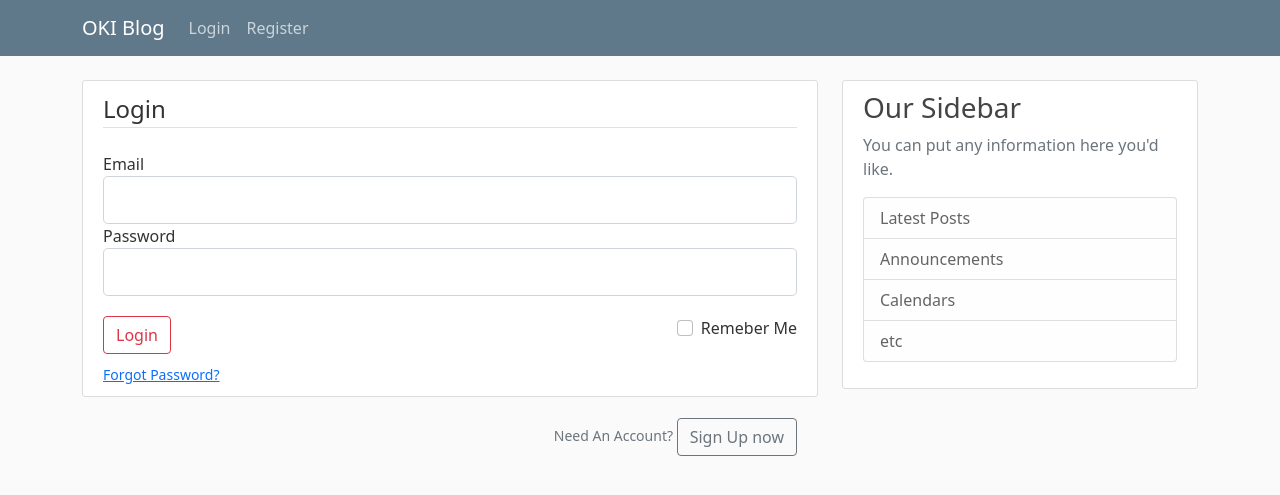
After one commit to okeomasilachi/OKI-Blog-web-app, a Flask app: page /login in a window 1280 px wide. The commit adds this page. Shown: the top 495 px of the page. Run offline with Flask 3, Linux system fonts and the light colour scheme.

Commit message:
implement server side and user login info

```diff
--- a/form.py
+++ b/blog/form.py
@@ -1,6 +1,7 @@
 from flask_wtf import FlaskForm
 from wtforms import StringField, PasswordField, SubmitField, BooleanField
-from wtforms.validators import DataRequired, Length, Email, EqualTo
+from wtforms.validators import DataRequired, Length, Email, EqualTo, ValidationError
+from blog.models import User
 
 
 class Regfrom(FlaskForm):
@@ -13,6 +14,17 @@ class Regfrom(FlaskForm):
                                      validators=[DataRequired(), EqualTo('password')])
     submit = SubmitField('Sign Up')
 
+    def validate_uname(self, field):
+        user = User.query.filter_by(uname=field.data).first()
+        if user:
+            raise ValidationError(f"The user name {field.data} already Exist")
+
+    def validate_email(self, field):
+        email = User.query.filter_by(email=field.data).first()
+        if email:
+            raise ValidationError(f"{field.data} already in use by another user")
+
+
 class Loginfrom(FlaskForm):
     email = StringField('Email',
                         validators=[DataRequired(), Email()])
--- /dev/null
+++ b/blog/routs.py
@@ -0,0 +1,77 @@
+from flask import render_template, url_for, flash, redirect
+from blog import app, db, bc
+from blog.form import Regfrom, Loginfrom
+from blog.models import User, Post
+from flask_login import login_user, current_user, logout_user, login_required
+
+post = [
+    {
+        "author": "okeoma",
+        "title": "my post",
+        "content": "my first post",
+        "date": "April 21, 2023"
+    },
+    {
+        "author": "onyedibia",
+        "title": "next post",
+        "content": "another user's post",
+        "date": "november 09, 2019"
+    }
+]
+
+
+@app.route("/")
+@app.route("/home")
+def home():
+    if not current_user.is_authenticated:
+        return redirect(url_for("login"))
+    return render_template("home.html", posts=post)
+
+
+@app.route("/About")
+@app.route("/about")
+def about():
+    if not current_user.is_authenticated:
+        return redirect(url_for("login"))
+    return render_template("about.html", title="About")
+
+
+@app.route("/register", methods=["GET", "POST"])
+def register():
+    if current_user.is_authenticated:
+        return redirect(url_for("home"))
+    form = Regfrom()
+    if form.validate_on_submit():
+        hp = bc.generate_password_hash(form.password.data).decode("utf-8")
+        user = User(uname=form.uname.data, email=form.email.data, password=hp)
+        db.session.add(user)
+        db.session.commit()
+        flash(f"Account Created!", "success")
+        return redirect(url_for("login"))
+    return render_template("register.html", title="Register", form=form)
+
+
+@app.route("/login", methods=["GET", "POST"])
+def login():
+    if current_user.is_authenticated:
+        return redirect(url_for("home"))
+    form = Loginfrom()
+    if form.validate_on_submit():
+        user = User.query.filter_by(email=form.email.data).first()
+        if user and bc.check_password_hash(user.password, form.password.data):
+            login_user(user, remember=form.remember.data)
+            flash(f"Welcome Back {user.uname}", "success")
+            return redirect(url_for("home"))
+        else:
+            flash("Login Unsuccessful, Please check Credentials", "danger")
+    return render_template("login.html", title="Login", form=form)
+
+@app.route("/logout",)
+def logout():
+    logout_user()
+    return redirect(url_for("home"))
+
+@app.route("/account",)
+@login_required
+def account():
+    return render_template("account.html", title="Account")
--- a/templates/layout.html
+++ b/blog/templates/layout.html
@@ -22,13 +22,20 @@
             </button>
             <div class="collapse navbar-collapse" id="navbarToggle">
               <div class="navbar-nav mr-auto">
-                <a class="nav-item nav-link" href="/">Home</a>
-                <a class="nav-item nav-link" href="/about">About</a>
+              {% if current_user.is_authenticated %}
+                <a class="nav-item nav-link" href="{{url_for("home")}}">Home</a>
+                <a class="nav-item nav-link" href="{{url_for("about")}}">About</a>
+              {% endif %}
               </div>
               <!-- Navbar Right Side -->
               <div class="navbar-nav">
-                <a class="nav-item nav-link" href="/login">Login</a>
-                <a class="nav-item nav-link" href="/register">Register</a>
+                {% if current_user.is_authenticated %}
+                  <a class="nav-item nav-link" href="{{url_for("account")}}">Account</a>
+                  <a class="nav-item nav-link" href="{{url_for("logout")}} ">Logout</a>
+                {% else %}
+                  <a class="nav-item nav-link" href="{{url_for("login")}} ">Login</a>
+                  <a class="nav-item nav-link" href="{{url_for("register")}}">Register</a>
+                {% endif %}
               </div>
             </div>
           </div>
--- /dev/null
+++ b/blog/templates/login.html
@@ -0,0 +1,57 @@
+{% extends "layout.html" %}
+{% block content %}
+    <div class="content-section">
+        <form method="POST" action="">
+            {{ form.hidden_tag() }}
+            <fieldset class="form-group">
+                <legend class="border-bottom mb-4">Login</legend>
+                <div class="form-group">
+                    {{ form.email.label(class="form-control-label") }}
+                    {% if  form.email.errors %}
+                        {{ form.email(class="form-control-lg is-invalid") }}
+                        <div class="invalid-feedback">
+                            {% for error in form.email.errors %}
+                                <span>{{ error }}</span>
+                            {% endfor %}
+                        </div>
+                    {% else %}
+                        {{ form.email(class="form-control form-control-lg") }}
+                    {% endif %}
+                </div>
+                <div class="form-group">
+                    {{ form.password.label(class="form-control-label") }}
+                    {% if  form.password.errors %}
+                        {{ form.password(class="form-control-lg is-invalid") }}
+                        <div class="invalid-feedback">
+                            {% for error in form.password.errors %}
+                                <span>{{ error }}</span>
+                            {% endfor %}
+                        </div>
+                    {% else %}
+                        {{ form.password(class="form-control form-control-lg") }}
+                    {% endif %}
+                </div>
+            </fieldset>
+            <div class="pt-1 pb-1">
+                <div class="form-group space" style="display: inline-block;">
+                    {{ form.submit(class="btn btn-outline-danger") }}
+                </div>
+                <div class="form-check space" style="display: inline-block; float: right;">
+                    {{ form.remember(class="form-check-input") }}
+                    {{ form.remember.label(class="form-check-label") }}
+                </div>
+            </div>
+            <div class="pt-1">
+                <small class="text-muted ml-2">
+                    <a href="#">Forgot Password?</a>
+                </small>
+            </div>
+            <div class="form-group space pt-3 pb-3" style="display: inline-block; float: right;">
+                <small class="text-muted">
+                    Need An Account? <a class="ml-2 btn btn-outline-secondary" href="{{ url_for('register') }}">Sign Up now</a>
+                </small>
+            </div>
+        </form>
+    </div>
+
+{% endblock content %}
--- /dev/null
+++ b/run.py
@@ -0,0 +1,4 @@
+from blog import app
+
+if __name__ == '__main__':
+    app.run(debug=True, port=5000)
```
Also changed, not shown: blog.py (deleted, +0 -50 lines), blog/__init__.py (added, +17 -0 lines), blog/models.py (added, +28 -0 lines), blog/templates/account.html (added, +13 -0 lines), blog/templates/register.html (renamed from templates/register.html, +13 -5 lines), blog/static/main.css (renamed from static/main.css), blog/templates/about.html (renamed from templates/about.html), blog/templates/home.html (renamed from templates/home.html), instance/site.db (added), templates/login.html (added).
